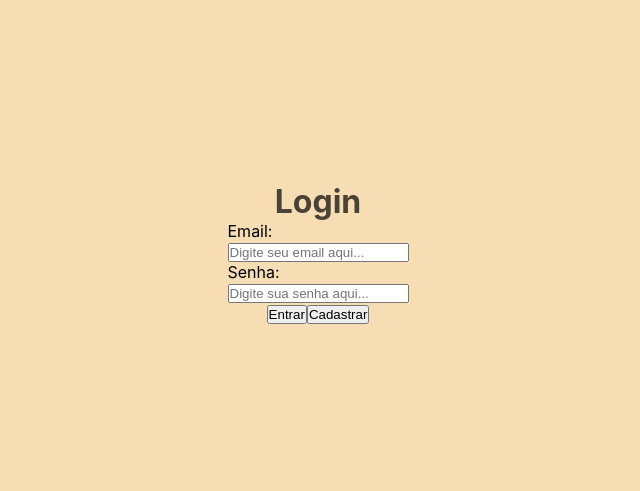
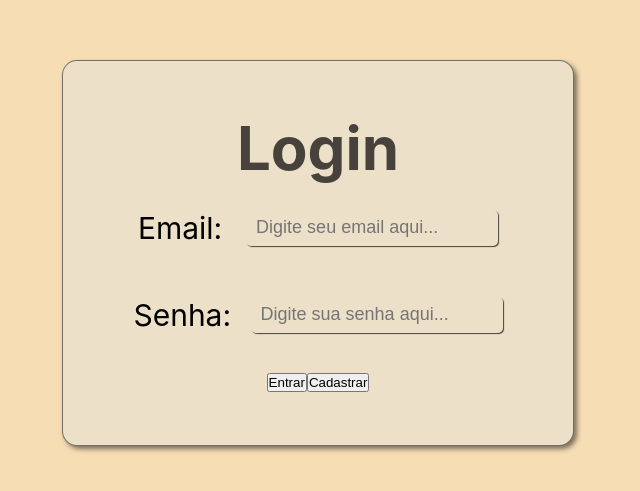
Before and after one commit to Edi-Santos/mettzer-case_scientific-articles-frontend, a React (Create React App) app: page /login in a window 1280 px wide. Shown: the part 147-638 px from the top of the page, without its empty margins (322-962 px from the left). Built offline with nearby package versions, Linux system fonts and the light colour scheme.

Commit message:
build:(formLogin.css): estilizando inputs do formulário

```diff
--- a/src/components/login/formLogin.css
+++ b/src/components/login/formLogin.css
@@ -1,9 +1,40 @@
 form {
   align-items: center;
+  background-color: var(--bg-color-form);
+  border: 1px solid var(--border-color-form);
+  border-radius: 15px;
+  box-shadow: 3px 3px 5px var(--border-color-form);
   display: flex;
   flex-direction: column;
+  font-size: 30px;
+  padding: 10% 0;
 }
 
 h1 {
   color: var(--title-color-form);
 }
+
+label {
+  display: flex;
+  justify-content: space-evenly;
+  margin: 5%;
+  width: 80%;
+}
+
+input {
+  background-color: var(--bg-color-form);
+  border: none;
+  border-radius: 5px;
+  box-shadow: 1px 1px 1px var(--title-color-form);
+  font-size: large;
+  padding: 0 10px;
+}
+
+/* Classes */
+.input-container {
+  align-items: center;
+  display: flex;
+  flex-direction: column;
+  justify-content: center;
+  width: 100%;
+}
```
